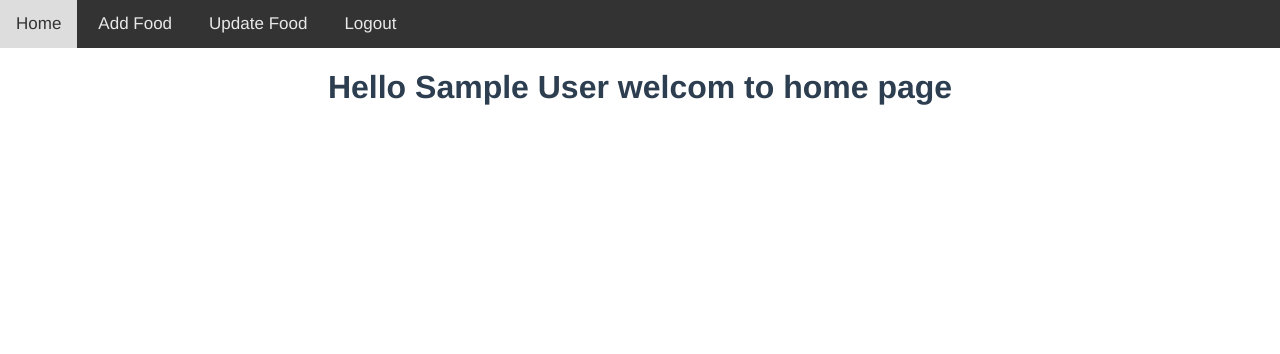
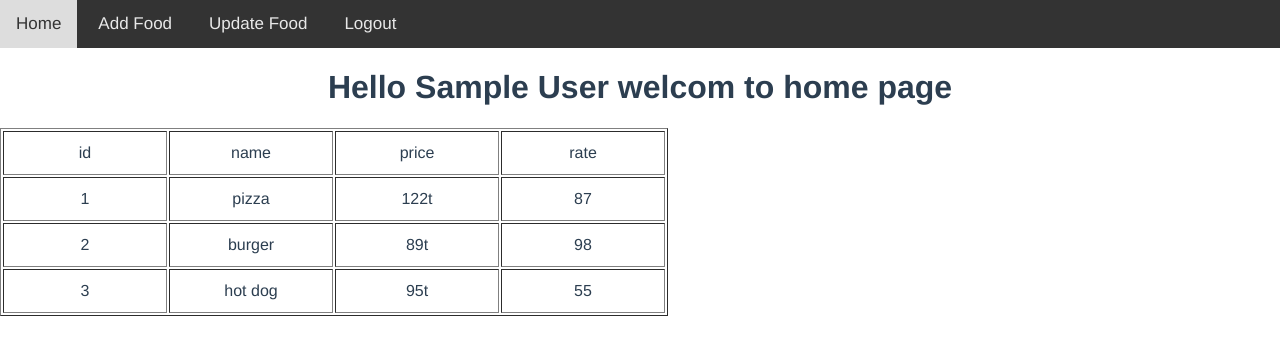
Before and after one commit to MehranMohamadi/Restaurant-managment-app, a Vue app: page / in a window 1280 px wide. Shown: the top 354 px of the page. Built offline with nearby package versions, Linux system fonts and the light colour scheme; data requests are answered from the project's data file; sample sign-in values are in the browser's storage.

Commit message:
add router

```diff
--- a/src/App.vue
+++ b/src/App.vue
@@ -33,7 +33,7 @@
         padding: 0;
     }
 
-    .register input, .login input {
+    .register input, .login input, .add input{
         width: 300px;
         height: 40px;
         padding-left: 20px;
@@ -45,7 +45,7 @@
 
     }
 
-    .register button, .login button {
+    .register button, .login button, .add button {
         width: 320px;
         height: 40px;
         border: 1px solid skyblue;
--- a/src/components/Add.vue
+++ b/src/components/Add.vue
@@ -1,7 +1,12 @@
 <template>
     <Header></Header>
     <h1>Hello ,welcom to add food page</h1>
-
+    <form class="add">
+        <input type="text" name="name" placeholder="enter name" v-model="food.name"/>
+        <input type="text" name="rate" placeholder="enter rate" v-model="food.rate"/>
+        <input type="text" name="price" placeholder="enter price" v-model="food.price"/>
+        <button type="button" v-on:click="addfood">Add new Food</button>
+    </form>
 </template>
 
 <script>
@@ -11,6 +16,20 @@
         name: "Add",
         components: {
             Header
+        },
+        data() {
+            return {
+                food: {
+                    name: '',
+                    rate: '',
+                    price: ''
+                }
+            }
+        },
+        methods: {
+            addfood(){
+                console.warn(this.food)
+            }
         },
         mounted() {
             let user = localStorage.getItem('user-info');
--- a/src/components/Home.vue
+++ b/src/components/Home.vue
@@ -1,32 +1,52 @@
 <template>
     <Header></Header>
     <h1>Hello {{name}} welcom to home page</h1>
+    <table border="1">
+        <tr>
+            <td>id</td><td>name</td><td>price</td><td>rate</td>
+        </tr>
+        <tr v-for="item in food" :key="item.id">
+            <td>{{item.id}}</td>
+            <td>{{item.name}}</td>
+            <td>{{item.price}}</td>
+            <td>{{item.rate}}</td>
 
+        </tr>
+    </table>
 </template>
 
 <script>
+    import axios from "axios"
     import Header from "./Header";
 
     export default {
         name: "Home",
         data() {
             return {
-                name: ''
+                name: '',
+                food: []
+
             }
         },
         components: {
             Header
         },
-        mounted() {
+        async mounted() {
             let user = localStorage.getItem('user-info');
             this.name = JSON.parse(user).name;
             if (!user) {
                 this.$router.push({name: 'Signup'})
             }
+            let result = await axios.get("http://localhost:3000/food");
+            console.warn(result)
+            this.food = result.data;
         }
     }
 </script>
 
 <style scoped>
-
+td{
+    width: 160px;
+    height: 40px;
+}
 </style>
```
